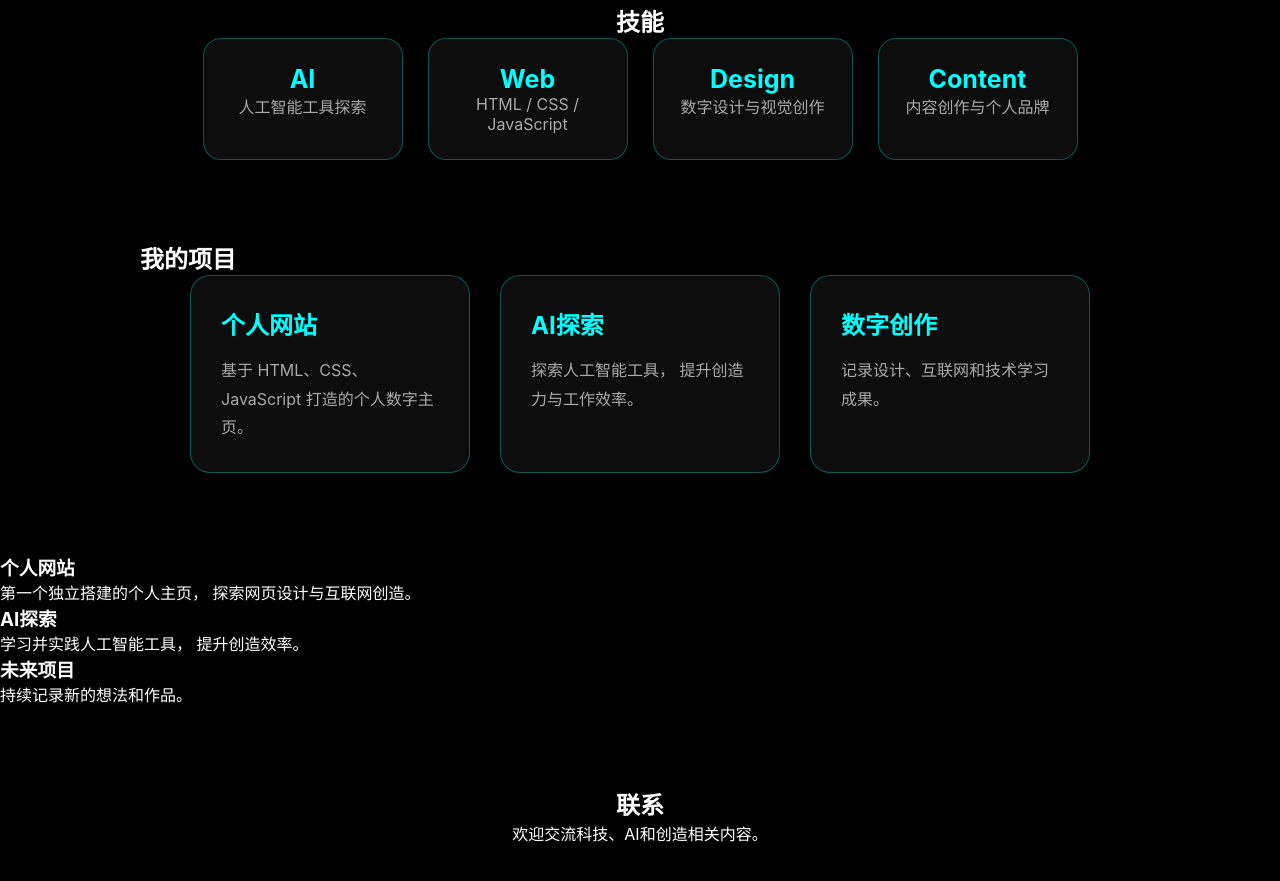
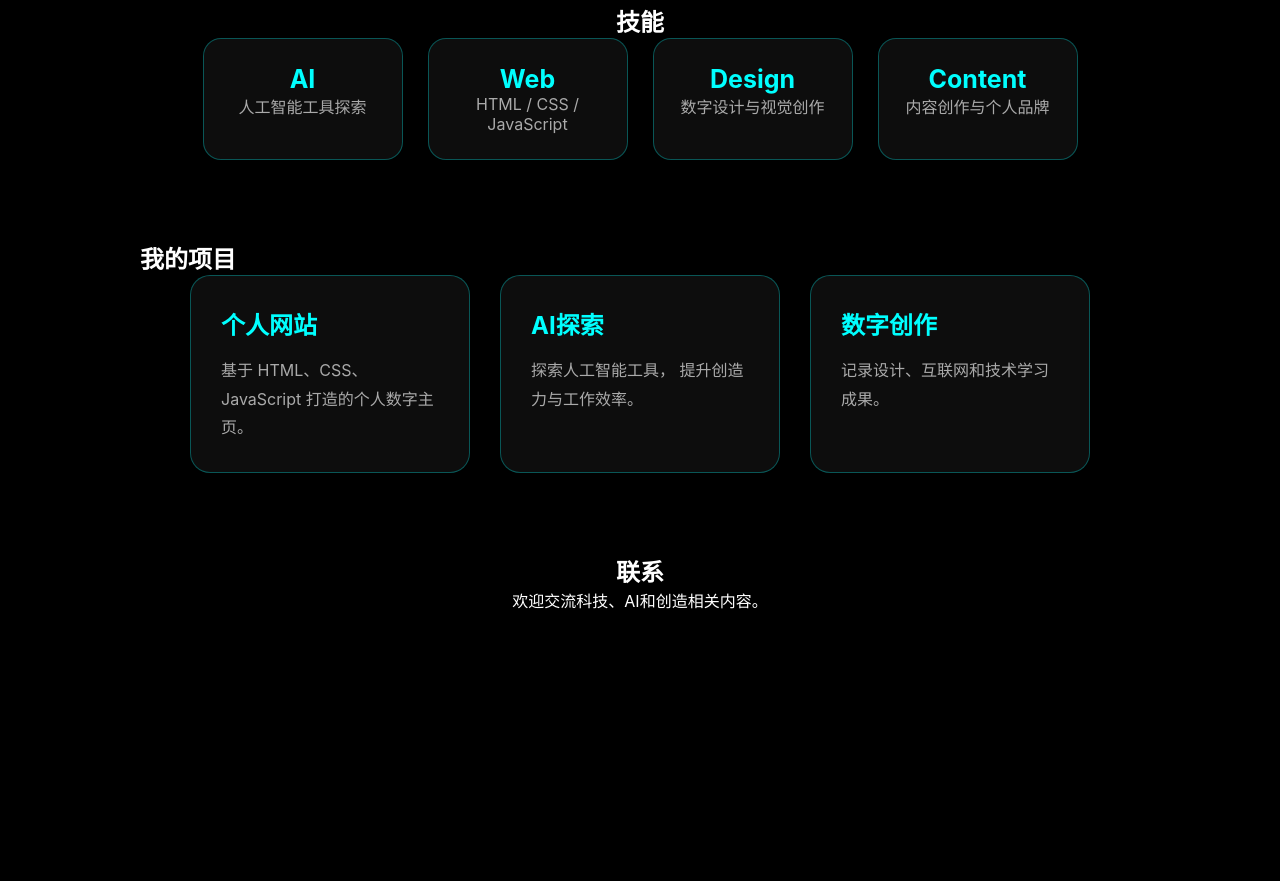
Before and after one commit to Fe1ix01/my-personal-website, a plain HTML site: page 我的个人网站/index.html in a window 1280 px wide. Shown: the part 1693-2574 px from the top of the page. After the commit the page ends 2385 px from the top, so only its background shows below. Drawn offline with Linux system fonts and the light colour scheme.

Commit message:
Update index.html

```diff
--- a/我的个人网站/index.html
+++ b/我的个人网站/index.html
@@ -257,58 +257,7 @@ AI探索
 
 </section>
 
-<div class="cards">
 
-
-<div>
-
-<h3>
-个人网站
-</h3>
-
-<p>
-第一个独立搭建的个人主页，
-探索网页设计与互联网创造。
-</p>
-
-</div>
-
-
-
-<div>
-
-<h3>
-AI探索
-</h3>
-
-<p>
-学习并实践人工智能工具，
-提升创造效率。
-</p>
-
-</div>
-
-
-
-
-<div>
-
-<h3>
-未来项目
-</h3>
-
-<p>
-持续记录新的想法和作品。
-</p>
-
-</div>
-
-
-
-</div>
-
-
-</section>
 
 
 
```
